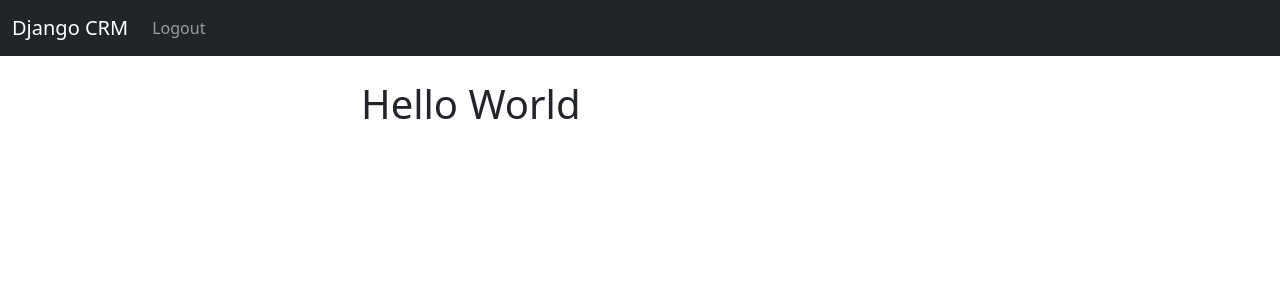
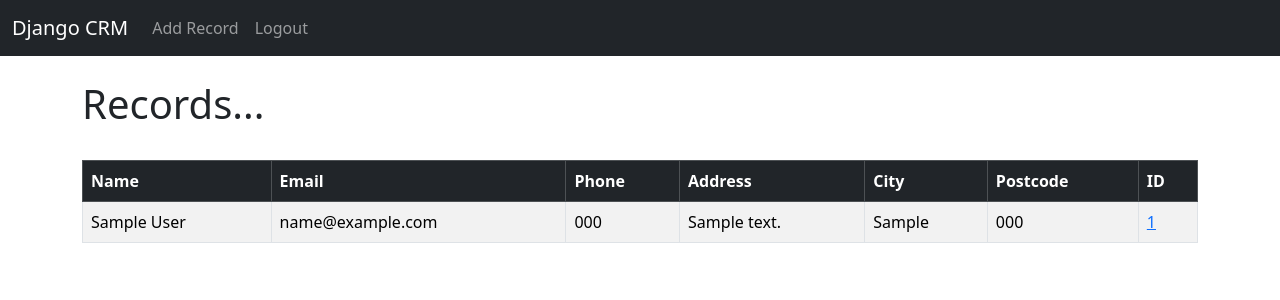
Before and after one commit to Zaide1/Django-CRM, a Django app: page / in a window 1280 px wide. Shown: the top 300 px of the page. Run offline with Django 4.2, Linux system fonts and the light colour scheme; a user stored in the database is signed in; tables that the repository leaves empty hold one stand-in row (values such as "Sample post").

Commit message:
Completed Project

```diff
--- a/website/templates/home.html
+++ b/website/templates/home.html
@@ -1,11 +1,47 @@
 {% extends 'base.html' %}
 
 {% block content %}
-<div class="col-md-6 offset-md-3">
+
 
     {% if user.is_authenticated %}
-    <h1>Hello World</h1>
-    {% else %}
+    <h1>Records...</h1>
+    <br/>
+
+
+    <table class="table table-striped table-hover table-bordered" >
+        <thead class="table-dark">
+          <tr>
+            <th scope="col">Name</th>
+            <th scope="col">Email</th>
+            <th scope="col">Phone</th>
+            <th scope="col">Address</th>
+            <th scope="col">City</th>
+            <th scope="col">Postcode</th>
+            <th scope="Col">ID</th>
+          </tr>
+        </thead>
+        <tbody>
+
+            {% if records %}
+                {% for record in records%}
+                    <tr>
+                    <td>{{record.first_name}}
+                     {{record.last_name}}</td>
+                     <td>{{record.email}}</td>
+                     <td>{{record.phone}}</td>
+                     <td>{{record.address}}</td>
+                     <td>{{record.city}}</td>
+                     <td>{{record.postcode}}</td>
+                     <td><a href = "{% url 'record' record.id %}">{{record.id}}</a></td>
+                </tr>
+                {%endfor%}
+        {%endif%}
+
+
+        </tbody>
+      </table>
+      {% else %}
+      <div class="col-md-6 offset-md-3">
     <h1>Login</h1>
     <br/>
 
--- a/website/templates/navbar.html
+++ b/website/templates/navbar.html
@@ -7,6 +7,12 @@
       <div class="collapse navbar-collapse" id="navbarSupportedContent">
         <ul class="navbar-nav me-auto mb-2 mb-lg-0">
             {% if user.is_authenticated %}
+
+
+            <li class="nav-item">
+              <a class="nav-link" href="{% url 'add_record' %}">Add Record</a>
+            </li>
+
 
           <li class="nav-item">
             <a class="nav-link" href="{% url 'logout' %}">Logout</a>
--- a/website/urls.py
+++ b/website/urls.py
@@ -6,5 +6,9 @@ urlpatterns = [
     path('',views.home, name='home'),
     #path('login/',views.login_user, name='login'),
     path('logout/',views.logout_user, name='logout'),
-     path('register/',views.register_user, name='register'),
+    path('register/',views.register_user, name='register'),
+    path('record/<int:pk>',views.customer_record, name='record'),
+    path('delete_record/<int:pk>',views.delete_record, name='delete_record'),
+    path('add_record/',views.add_record, name='add_record'),
+    path('update_record/<int:pk>',views.update_record, name='update_record'),
 ]
--- a/website/views.py
+++ b/website/views.py
@@ -2,10 +2,14 @@ from django.shortcuts import render,redirect
 from django.contrib.auth import authenticate, login, logout
 from django.contrib import messages
 from .forms import SignUpForm
+from .forms import AddRecordForm
+from .models import Record
 # Create your views here.
 
 
 def home(request):
+    records = Record.objects.all
+
     if request.method == 'POST':
         username = request.POST['username']
         password = request.POST['password']
@@ -20,7 +24,7 @@ def home(request):
             messages.success(request, "There was an error logging you in, Please Try again")
             return redirect('home')
     else:
-         return render(request, 'home.html', {})
+         return render(request, 'home.html', {'records':records})
 
 
 
@@ -57,3 +61,55 @@ def register_user(request):
         # GET request, render the empty registration form
         form = SignUpForm()
         return render(request, 'register.html', {'form': form})
+
+
+
+
+def customer_record(request,pk):
+    if request.user.is_authenticated:
+        #lookup record
+        customer_record = Record.objects.get(id=pk)
+        return render(request, 'record.html', {'customer_record': customer_record})
+    else:
+        messages.error(request, "You must be Logged In To View This Page")
+        return redirect('home')
+
+
+def delete_record(request,pk):
+    if request.user.is_authenticated:
+
+        delete_it = Record.objects.get(id=pk)
+        delete_it.delete()
+        messages.success(request, "Record Deleted Successfully")
+        return redirect('home')
+    else:
+       messages.success(request, "You Must Be Logged In To Delete Record")
+
+def add_record(request):
+            form = AddRecordForm(request.POST or None)
+            if request.user.is_authenticated:
+                    if request.method == "POST":
+                            if form.is_valid():
+                                add_record = form.save()
+                                messages.success(request, "Record Added....")
+                                return redirect('home')
+
+
+                    return render(request, 'add_record.html', {'form': form})
+            else:
+                 messages.success(request, "You Must Be Logged In")
+                 return redirect('home')
+
+
+def update_record(request,pk):
+    if request.user.is_authenticated:
+         current_record = Record.objects.get(id=pk)
+         form = AddRecordForm(request.POST or None, instance=current_record)
+         if form.is_valid():
+              form.save()
+              messages.success(request, "Record Has Been Updated!")
+              return redirect('home')
+         return render(request, 'update_record.html', {'form': form})
+    else:
+        messages.success(request, "You Must Be Logged In")
+        return redirect('home')
```
Also changed, not shown: website/forms.py (+22 -1 lines), website/templates/add_record.html (added, +22 -0 lines), website/templates/record.html (added, +44 -0 lines), website/templates/update_record.html (added, +21 -0 lines).
